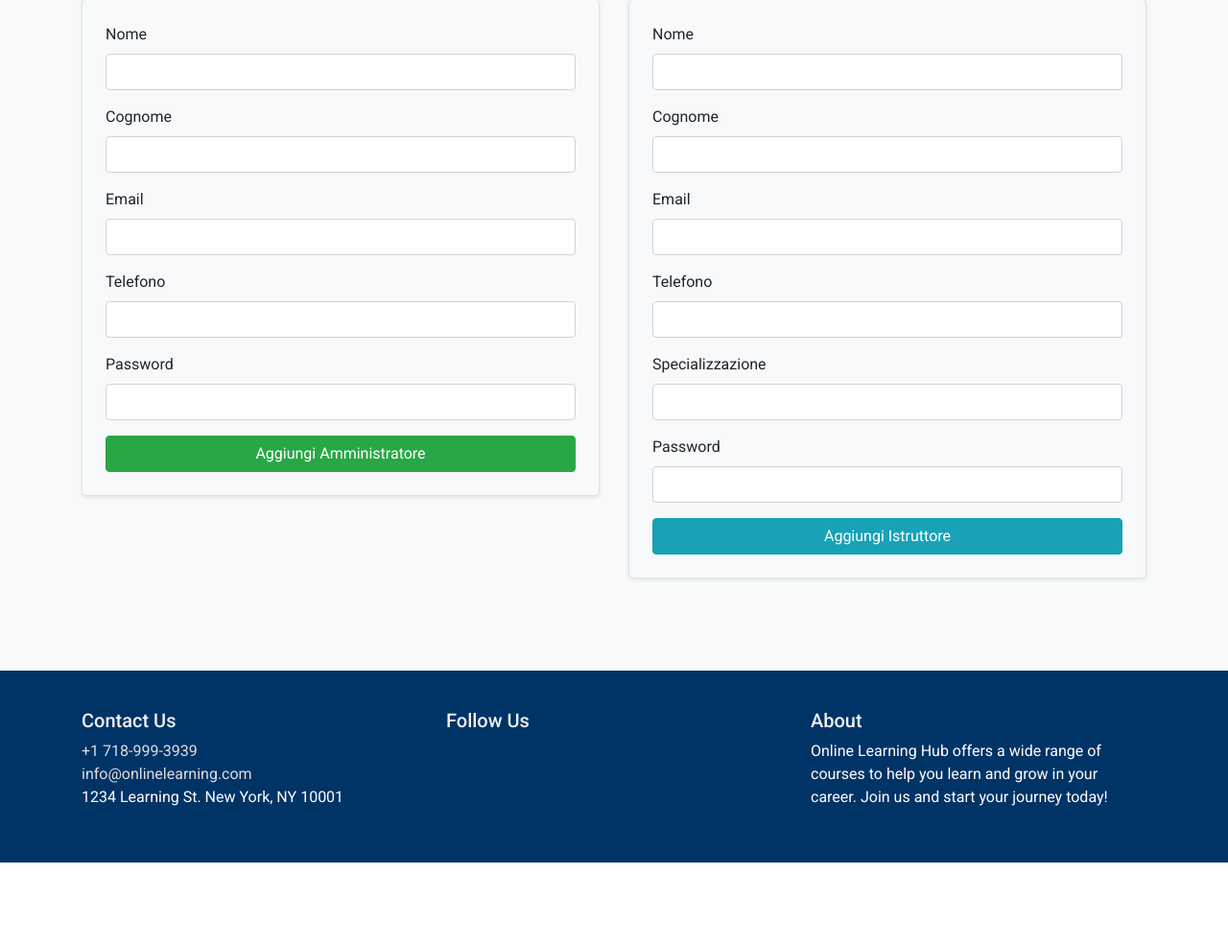
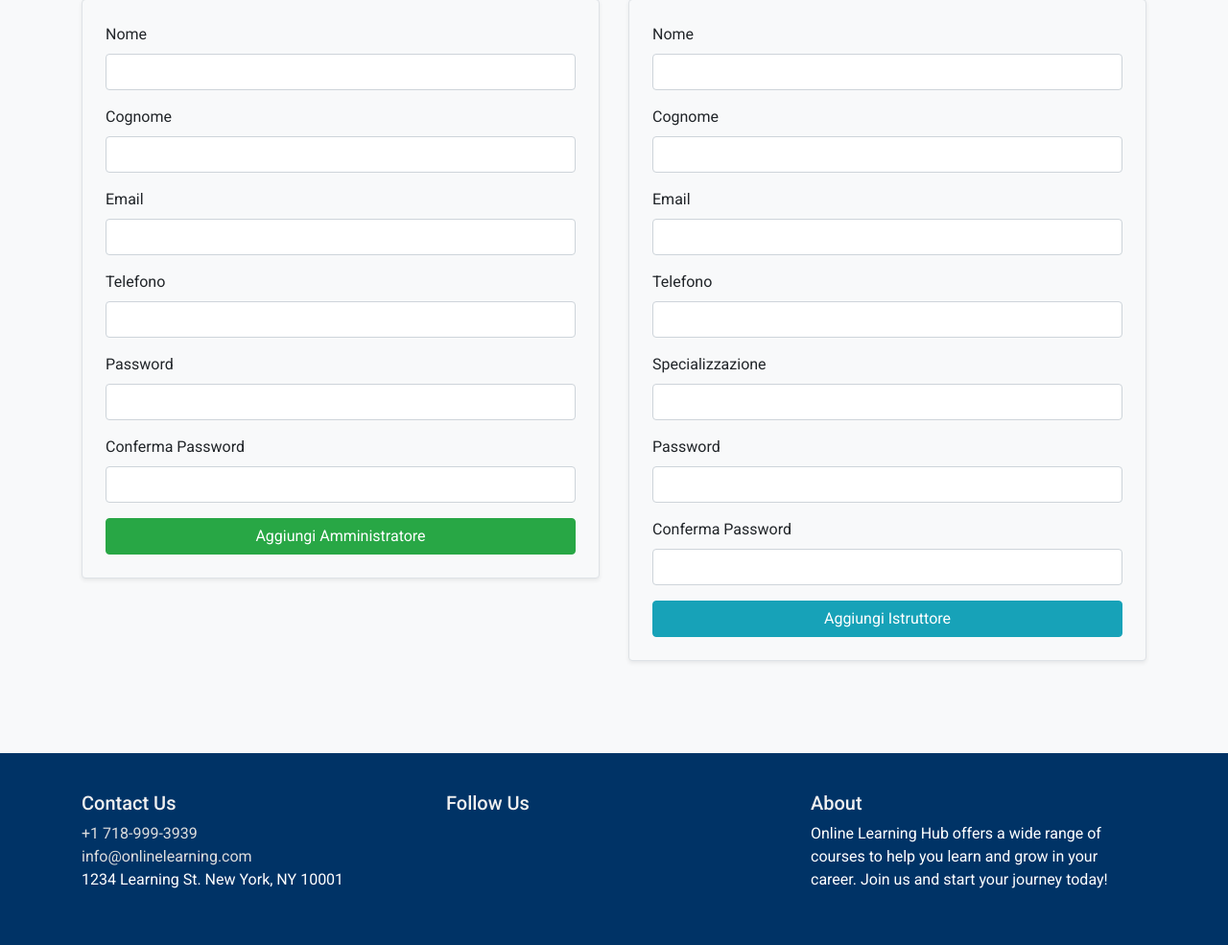
Before and after one commit to lakaraa/corsi, a PHP site: page /amministratoreDashboard.php in a window 1280 px wide. Shown: the part 2185-3170 px from the top of the page at 96% size. Before the commit the page ends 3084 px from the top, so only its background shows below. Run offline with PHP 8.4, Linux system fonts and the light colour scheme; data that the repository does not hold is empty.

Commit message:
aggiunta la conferma della password

```diff
--- a/amministratoreDashboard.php
+++ b/amministratoreDashboard.php
@@ -43,6 +43,7 @@ if (!$pdo) {
         <p class="hero-subtext">Gestisci corsi, utenti, e iscrizioni agli studenti.</p>
     </div>
 </header>
+
 
 <!-- Admin Dashboard Section -->
 <section class="section py-5 bg-light">
@@ -248,6 +249,7 @@ if (!$pdo) {
         </div>
 
 
+
         <!-- Creazione Nuovi Utenti (Amministratore e Istruttore) -->
         <div class="row mb-5">
             <!-- Form Aggiungi un Amministratore -->
@@ -273,6 +275,10 @@ if (!$pdo) {
                     <div class="form-group mb-3">
                         <label for="adminPassword">Password</label>
                         <input type="password" class="form-control" id="adminPassword" name="adminPassword" required>
+                    </div>
+                    <div class="form-group mb-3">
+                        <label for="confirmAdminPassword">Conferma Password</label>
+                        <input type="password" class="form-control" id="confirmAdminPassword" name="confirmAdminPassword" required>
                     </div>
                     <button type="submit" class="btn btn-success btn-block">Aggiungi Amministratore</button>
                 </form>
@@ -306,12 +312,17 @@ if (!$pdo) {
                         <label for="instructorPassword">Password</label>
                         <input type="password" class="form-control" id="instructorPassword" name="instructorPassword" required>
                     </div>
+                    <div class="form-group mb-3">
+                        <label for="confirmInstructorPassword">Conferma Password</label>
+                        <input type="password" class="form-control" id="confirmInstructorPassword" name="confirmInstructorPassword" required>
+                    </div>
                     <button type="submit" class="btn btn-info btn-block">Aggiungi Istruttore</button>
                 </form>
             </div>
         </div>
+    </div>
+</section>
 
-</section>
 <script>
 // Popola la modale con l'ID del corso e il nome quando l'utente clicca su "Elimina"
 var deleteButtons = document.querySelectorAll('.btn-danger');
```
Lines whose indentation alone changed are shown as unchanged.
